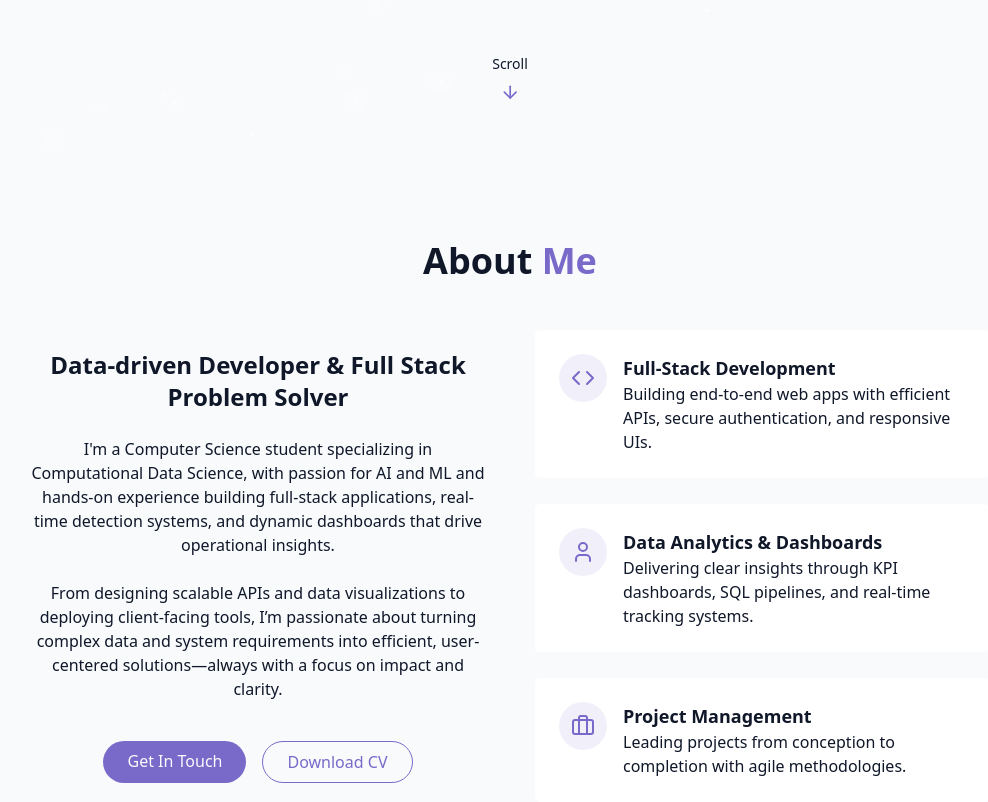
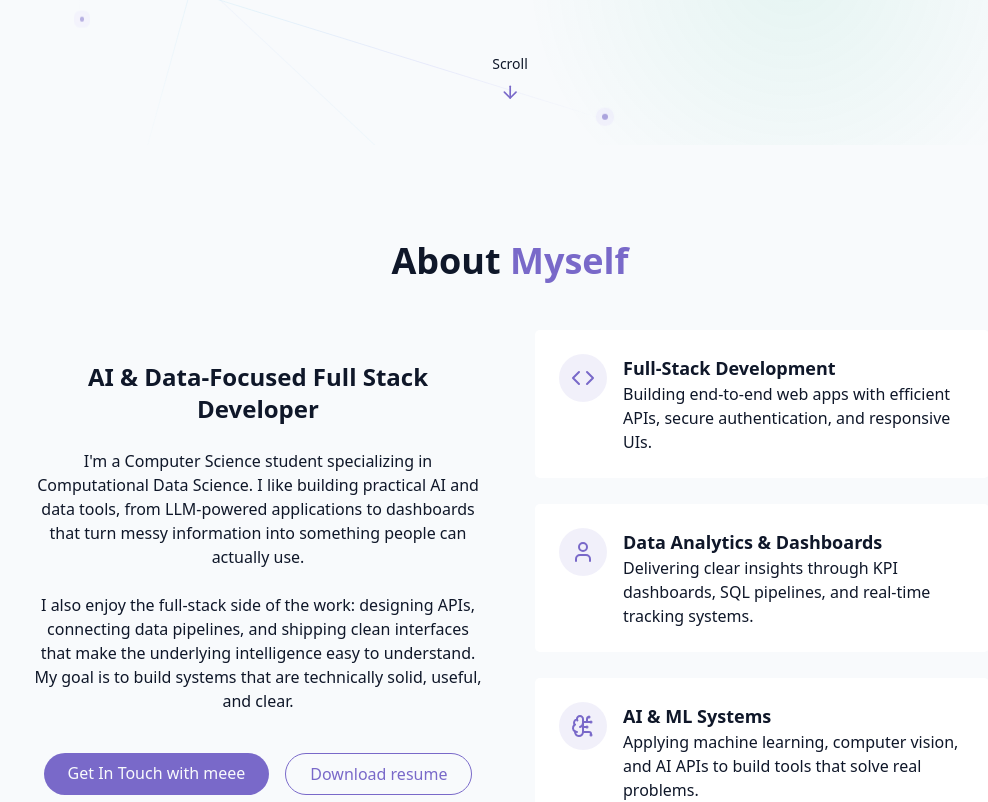
Before and after one commit to LamVu22/Portfolio, a React (Vite) app: page / in a window 1280 px wide. Shown: the part 655-1457 px from the top of the page, without its empty margins (130-1118 px from the left). Built offline with nearby package versions, Linux system fonts and the light colour scheme.

Commit message:
add feature for bright mode

```diff
--- a/src/components/AboutSection.jsx
+++ b/src/components/AboutSection.jsx
@@ -1,4 +1,4 @@
-import { Briefcase, Code, User } from "lucide-react";
+import { BrainCircuit, Code, User } from "lucide-react";
 
 export const AboutSection = () => {
   return (
@@ -6,33 +6,33 @@ export const AboutSection = () => {
       {" "}
       <div className="container mx-auto max-w-5xl">
         <h2 className="text-3xl md:text-4xl font-bold mb-12 text-center">
-          About <span className="text-primary"> Me</span>
+          About <span className="text-primary"> Myself</span>
         </h2>
 
         <div className="grid grid-cols-1 md:grid-cols-2 gap-12 items-center">
           <div className="space-y-6">
             <h3 className="text-2xl font-semibold">
-              Data-driven Developer & Full Stack Problem Solver
+              AI & Data-Focused Full Stack Developer
             </h3>
 
             <p className="text-muted-foreground">
-              I'm a Computer Science student specializing
-              in Computational Data Science, with passion for AI and ML and hands-on experience
-              building full-stack applications, real-time detection systems,
-              and dynamic dashboards that drive operational insights.
+              I'm a Computer Science student specializing in Computational Data
+              Science. I like building practical AI and data tools, from
+              LLM-powered applications to dashboards that turn messy
+              information into something people can actually use.
             </p>
 
             <p className="text-muted-foreground">
-              From designing scalable APIs and data visualizations to deploying
-              client-facing tools, I’m passionate about turning complex data
-              and system requirements into efficient, user-centered solutions—always
-              with a focus on impact and clarity.
+              I also enjoy the full-stack side of the work: designing APIs,
+              connecting data pipelines, and shipping clean interfaces that make
+              the underlying intelligence easy to understand. My goal is to build
+              systems that are technically solid, useful, and clear.
             </p>
 
             <div className="flex flex-col sm:flex-row gap-4 pt-4 justify-center">
               <a href="#contact" className="cosmic-button">
                 {" "}
-                Get In Touch
+                Get In Touch with meee
               </a>
 
               <a
@@ -40,7 +40,7 @@ export const AboutSection = () => {
                 download="Vu_Resume.pdf"
                 className="px-6 py-2 rounded-full border border-primary text-primary hover:bg-primary/10 transition-colors duration-300"
               >
-                Download CV
+                Download resume
               </a>
             </div>
           </div>
@@ -77,14 +77,14 @@ export const AboutSection = () => {
             <div className="gradient-border p-6 card-hover">
               <div className="flex items-start gap-4">
                 <div className="p-3 rounded-full bg-primary/10">
-                  <Briefcase className="h-6 w-6 text-primary" />
+                  <BrainCircuit className="h-6 w-6 text-primary" />
                 </div>
 
                 <div className="text-left">
-                  <h4 className="font-semibold text-lg">Project Management</h4>
+                  <h4 className="font-semibold text-lg">AI & ML Systems</h4>
                   <p className="text-muted-foreground">
-                    Leading projects from conception to completion with agile
-                    methodologies.
+                    Applying machine learning, computer vision, and AI APIs to
+                    build tools that solve real problems.
                   </p>
                 </div>
               </div>
--- a/src/components/StarBackground.jsx
+++ b/src/components/StarBackground.jsx
@@ -6,13 +6,17 @@ import { useEffect, useState } from "react";
 export const StarBackground = () => {
   const [stars, setStars] = useState([]);
   const [meteors, setMeteors] = useState([]);
+  const [dataNodes, setDataNodes] = useState([]);
+  const [dataLinks, setDataLinks] = useState([]);
 
   useEffect(() => {
     generateStars();
     generateMeteors();
+    generateDataNetwork();
 
     const handleResize = () => {
       generateStars();
+      generateDataNetwork();
     };
 
     window.addEventListener("resize", handleResize);
@@ -59,8 +63,77 @@ export const StarBackground = () => {
     setMeteors(newMeteors);
   };
 
+  const generateDataNetwork = () => {
+    const numberOfNodes = Math.min(
+      28,
+      Math.max(14, Math.floor((window.innerWidth * window.innerHeight) / 45000))
+    );
+
+    const newNodes = [];
+
+    for (let i = 0; i < numberOfNodes; i++) {
+      newNodes.push({
+        id: i,
+        size: Math.random() * 5 + 4,
+        x: Math.random() * 100,
+        y: Math.random() * 100,
+        opacity: Math.random() * 0.35 + 0.25,
+        animationDuration: Math.random() * 6 + 6,
+      });
+    }
+
+    const newLinks = newNodes.slice(0, -1).map((node, index) => {
+      const nextNode = newNodes[index + 1];
+      const xDistance = nextNode.x - node.x;
+      const yDistance = nextNode.y - node.y;
+
+      return {
+        id: index,
+        x: node.x,
+        y: node.y,
+        width: Math.sqrt(xDistance ** 2 + yDistance ** 2),
+        angle: Math.atan2(yDistance, xDistance) * (180 / Math.PI),
+        opacity: Math.random() * 0.18 + 0.08,
+      };
+    });
+
+    setDataNodes(newNodes);
+    setDataLinks(newLinks);
+  };
+
   return (
     <div className="fixed inset-0 overflow-hidden pointer-events-none z-0">
+      <div className="ai-network">
+        {dataLinks.map((link) => (
+          <div
+            key={link.id}
+            className="ai-link"
+            style={{
+              width: link.width + "%",
+              left: link.x + "%",
+              top: link.y + "%",
+              opacity: link.opacity,
+              transform: `rotate(${link.angle}deg)`,
+            }}
+          />
+        ))}
+
+        {dataNodes.map((node) => (
+          <div
+            key={node.id}
+            className="ai-node animate-float"
+            style={{
+              width: node.size + "px",
+              height: node.size + "px",
+              left: node.x + "%",
+              top: node.y + "%",
+              opacity: node.opacity,
+              animationDuration: node.animationDuration + "s",
+            }}
+          />
+        ))}
+      </div>
+
       {stars.map((star) => (
         <div
           key={star.id}
--- a/src/index.css
+++ b/src/index.css
@@ -145,13 +145,39 @@
 }
 
 @utility star {
-  @apply absolute rounded-full bg-white;
+  @apply absolute rounded-full bg-white hidden dark:block;
   box-shadow: 0 0 10px 2px rgba(255, 255, 255, 0.4);
 }
 
 @utility meteor {
-  @apply absolute bg-linear-to-r from-white via-white to-transparent rounded-full;
+  @apply absolute bg-linear-to-r from-white via-white to-transparent rounded-full hidden dark:block;
   box-shadow: 0 0 10px 5px rgba(255, 255, 255, 0.3);
+}
+
+@utility ai-network {
+  @apply absolute inset-0 dark:hidden;
+  background-image:
+    radial-gradient(circle at 18% 22%, rgba(139, 92, 246, 0.12), transparent 24%),
+    radial-gradient(circle at 82% 14%, rgba(14, 165, 233, 0.1), transparent 22%),
+    radial-gradient(circle at 72% 78%, rgba(16, 185, 129, 0.08), transparent 24%);
+}
+
+@utility ai-node {
+  @apply absolute rounded-full bg-primary;
+  box-shadow:
+    0 0 0 6px rgba(139, 92, 246, 0.08),
+    0 0 18px rgba(139, 92, 246, 0.24);
+}
+
+@utility ai-link {
+  @apply absolute h-px origin-left;
+  background: linear-gradient(
+    to right,
+    transparent,
+    rgba(99, 102, 241, 0.45),
+    rgba(14, 165, 233, 0.35),
+    transparent
+  );
 }
 
 #root {
```
